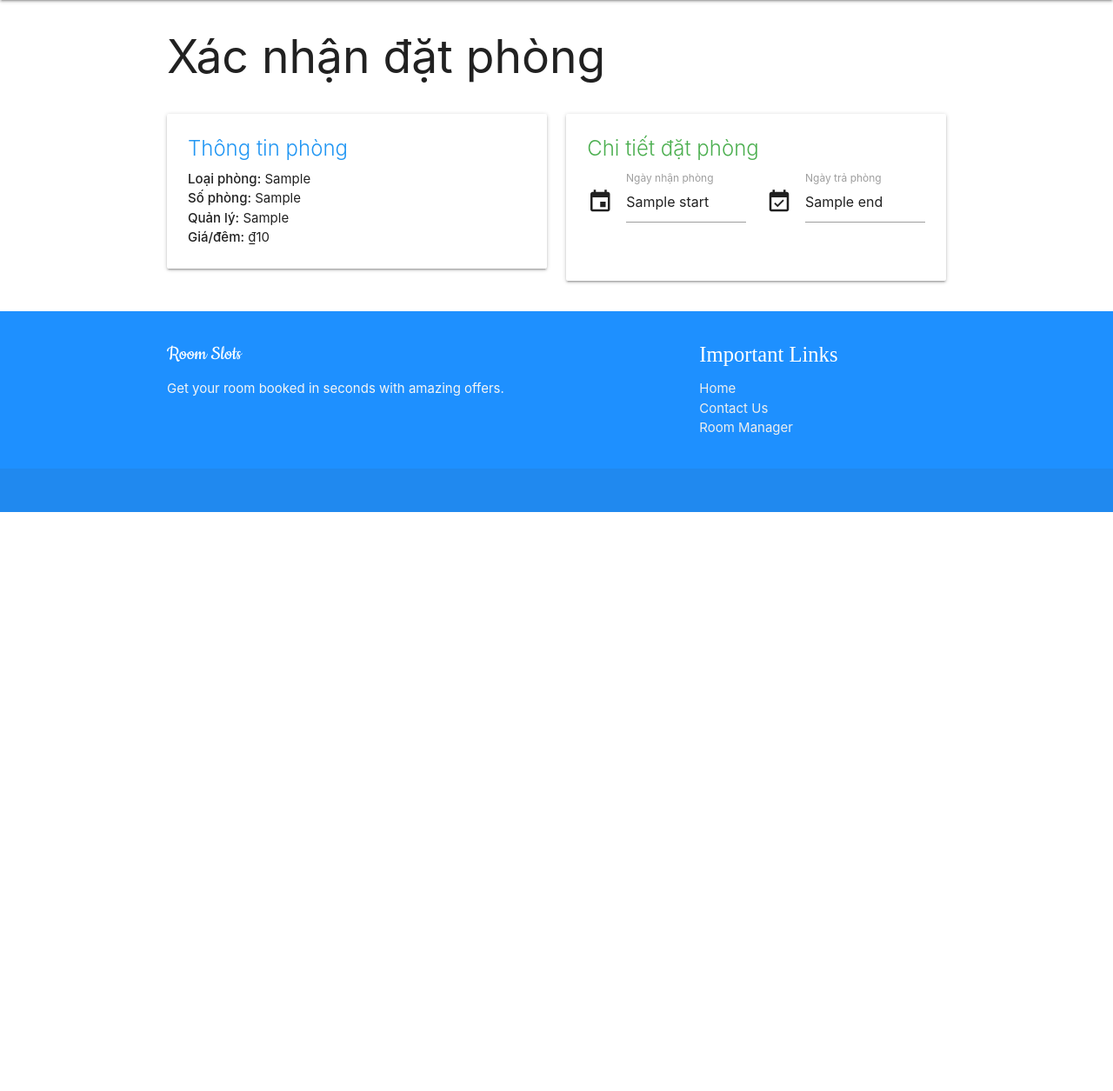
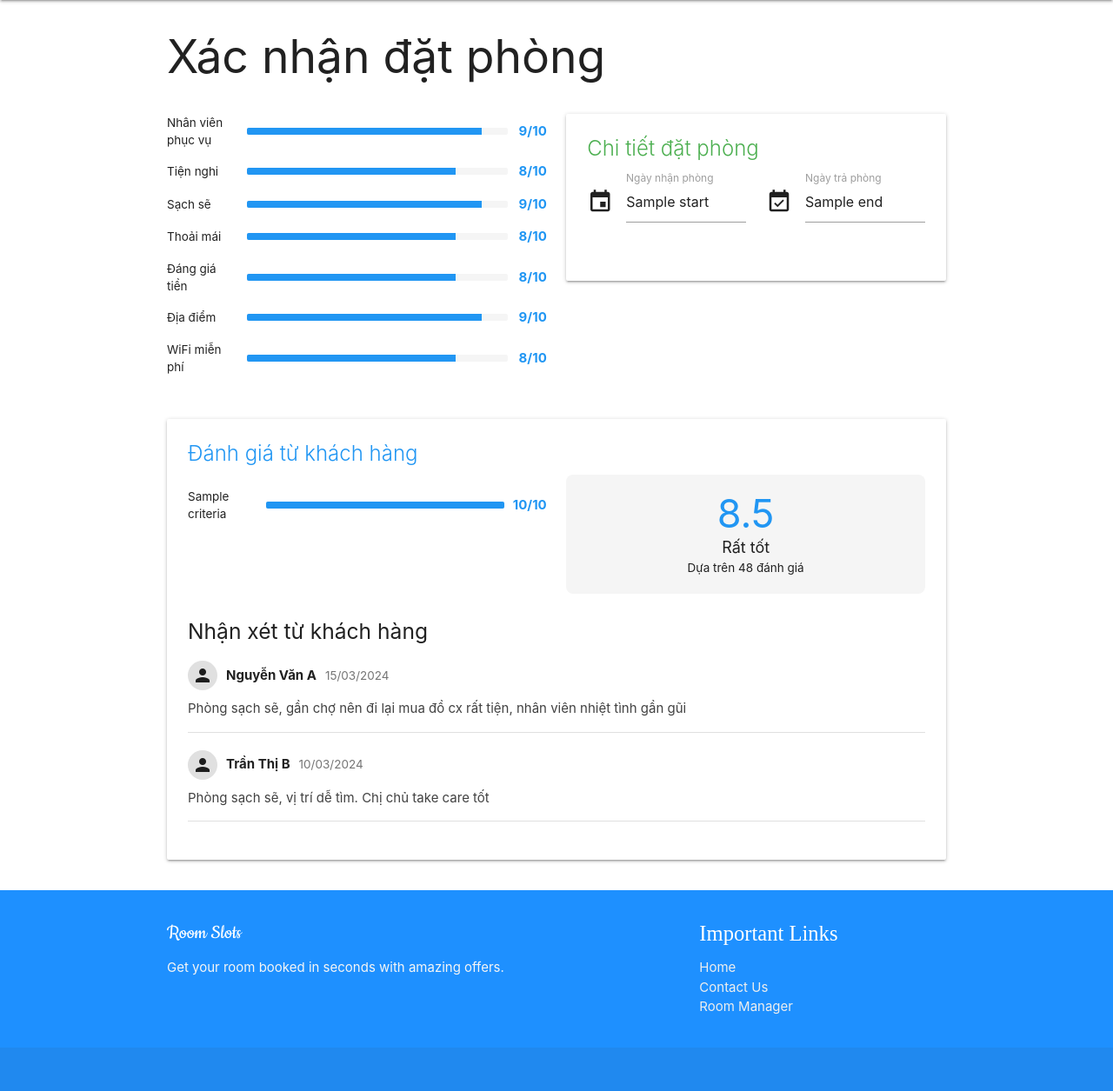
Before and after one commit to huytq1226/Hotel-Mangagement, a Django app: template room_slot/templates/booking/book-now.html in a window 1280 px wide. Shown: the part 64-1319 px from the top of the page at 87% size. Before the commit the page ends 653 px from the top, so only its background shows below. Run offline with Django 3.2, Linux system fonts and the light colour scheme; the template is opened without the code that fills it: most values are stand-ins (such as "Sample title", 1, 10 or a date in 2020); some libraries are stand-ins or nearby versions.

Commit message:
thêm phần rating

```diff
--- a/room_slot/templates/booking/book-now.html
+++ b/room_slot/templates/booking/book-now.html
@@ -101,6 +101,61 @@
             </div>
         </div>
     </div>
+
+    <!-- Thêm phần đánh giá và bình luận -->
+    <div class="row">
+        <div class="col s12">
+            <div class="card">
+                <div class="card-content">
+                    <span class="card-title blue-text">Đánh giá từ khách hàng</span>
+
+                    <!-- Thống kê đánh giá -->
+                    <div class="rating-statistics">
+                        <div class="row">
+                            <div class="col s12 m6">
+                                {% for criteria in ratings %}
+                                <div class="rating-criteria">
+                                    <div class="criteria-name">{{ criteria.name }}</div>
+                                    <div class="progress">
+                                        <div class="determinate" style="width: {{ criteria.score }}0%"></div>
+                                    </div>
+                                    <div class="criteria-score">{{ criteria.score }}/10</div>
+                                </div>
+                                {% endfor %}
+                            </div>
+                            <div class="col s12 m6">
+                                <div class="rating-summary center-align">
+                                    <h2 class="total-score">8.5</h2>
+                                    <p class="rating-text">Rất tốt</p>
+                                    <p class="total-reviews">Dựa trên 48 đánh giá</p>
+                                </div>
+                            </div>
+                        </div>
+                    </div>
+
+                    <!-- Phần bình luận -->
+                    <div class="reviews-section">
+                        <h5>Nhận xét từ khách hàng</h5>
+                        <div class="review-list">
+                            {% for review in reviews %}
+                            <div class="review-item">
+                                <div class="reviewer-info">
+                                    <i class="material-icons circle">person</i>
+                                    <span class="reviewer-name">{{ review.name }}</span>
+                                    <span class="review-date">{{ review.date }}</span>
+                                </div>
+                                <div class="review-content">
+                                    <p>{{ review.content }}</p>
+                                </div>
+                                <div class="divider"></div>
+                            </div>
+                            {% endfor %}
+                        </div>
+                    </div>
+                </div>
+            </div>
+        </div>
+    </div>
 </div>
 
 <style>
@@ -123,6 +178,100 @@
 
 .card {
     margin: 1rem 0;
+}
+
+/* Style cho phần rating */
+.rating-criteria {
+    margin: 15px 0;
+    display: flex;
+    align-items: center;
+    gap: 10px;
+}
+
+.criteria-name {
+    width: 120px;
+    font-size: 0.9rem;
+}
+
+.progress {
+    flex-grow: 1;
+    margin: 0;
+    height: 8px;
+    background-color: #f5f5f5;
+}
+
+.progress .determinate {
+    background-color: #2196F3;
+}
+
+.criteria-score {
+    width: 50px;
+    text-align: right;
+    font-weight: bold;
+    color: #2196F3;
+}
+
+.rating-summary {
+    padding: 20px;
+    background: #f5f5f5;
+    border-radius: 8px;
+}
+
+.total-score {
+    font-size: 3rem;
+    color: #2196F3;
+    margin: 0;
+}
+
+.rating-text {
+    font-size: 1.2rem;
+    color: #4CAF50;
+    margin: 5px 0;
+}
+
+.total-reviews {
+    color: #757575;
+    font-size: 0.9rem;
+}
+
+/* Style cho phần reviews */
+.reviews-section {
+    margin-top: 30px;
+}
+
+.review-item {
+    margin: 20px 0;
+}
+
+.reviewer-info {
+    display: flex;
+    align-items: center;
+    gap: 10px;
+    margin-bottom: 10px;
+}
+
+.reviewer-info .material-icons {
+    background-color: #e0e0e0;
+    padding: 5px;
+    border-radius: 50%;
+}
+
+.reviewer-name {
+    font-weight: bold;
+}
+
+.review-date {
+    color: #757575;
+    font-size: 0.9rem;
+}
+
+.review-content {
+    margin: 10px 0;
+    color: #424242;
+}
+
+.divider {
+    margin: 15px 0;
 }
 </style>
 
@@ -204,6 +353,59 @@ document.addEventListener('DOMContentLoaded', function() {
         var year = date.getFullYear();
         return `${day}/${month}/${year}`;
     }
+
+    // Dữ liệu mẫu cho ratings
+    const ratings = [
+        { name: 'Nhân viên phục vụ', score: 9 },
+        { name: 'Tiện nghi', score: 8 },
+        { name: 'Sạch sẽ', score: 9 },
+        { name: 'Thoải mái', score: 8 },
+        { name: 'Đáng giá tiền', score: 8 },
+        { name: 'Địa điểm', score: 9 },
+        { name: 'WiFi miễn phí', score: 8 }
+    ];
+
+    // Dữ liệu mẫu cho reviews
+    const reviews = [
+        {
+            name: 'Nguyễn Văn A',
+            date: '15/03/2024',
+            content: 'Phòng sạch sẽ, gần chợ nên đi lại mua đồ cx rất tiện, nhân viên nhiệt tình gần gũi'
+        },
+        {
+            name: 'Trần Thị B',
+            date: '10/03/2024',
+            content: 'Phòng sạch sẽ, vị trí dễ tìm. Chị chủ take care tốt'
+        }
+    ];
+
+    // Render ratings
+    const ratingsHtml = ratings.map(rating => `
+        <div class="rating-criteria">
+            <div class="criteria-name">${rating.name}</div>
+            <div class="progress">
+                <div class="determinate" style="width: ${rating.score}0%"></div>
+            </div>
+            <div class="criteria-score">${rating.score}/10</div>
+        </div>
+    `).join('');
+    document.querySelector('.col.s12.m6').innerHTML = ratingsHtml;
+
+    // Render reviews
+    const reviewsHtml = reviews.map(review => `
+        <div class="review-item">
+            <div class="reviewer-info">
+                <i class="material-icons circle">person</i>
+                <span class="reviewer-name">${review.name}</span>
+                <span class="review-date">${review.date}</span>
+            </div>
+            <div class="review-content">
+                <p>${review.content}</p>
+            </div>
+            <div class="divider"></div>
+        </div>
+    `).join('');
+    document.querySelector('.review-list').innerHTML = reviewsHtml;
 });
 </script>
 {% endblock %}
```
